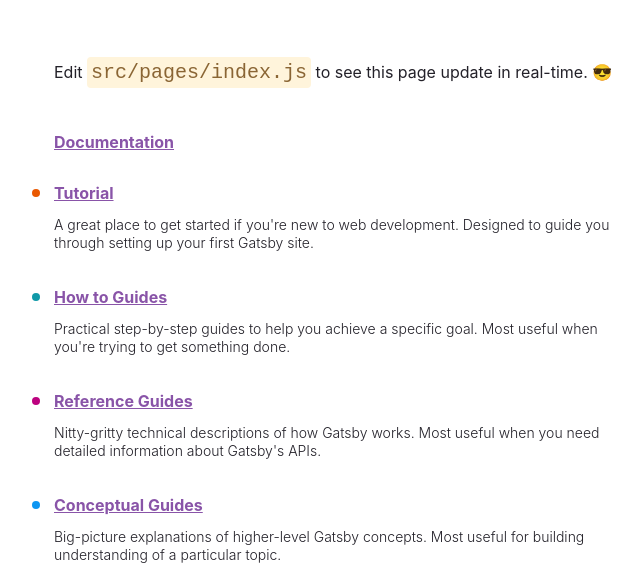
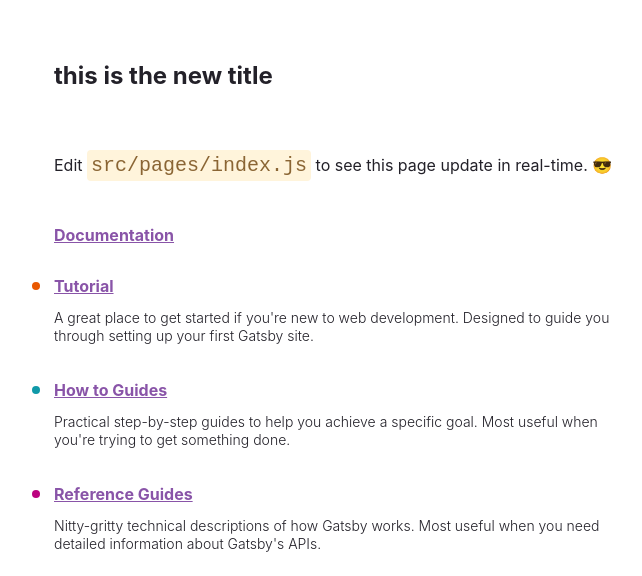
Before and after one commit to nguyentiennghi21295/Gitlab-, a Gatsby site: page / in a window 1280 px wide. Shown: the part 224-800 px from the top of the page, without its empty margins (50-692 px from the left). Built offline with nearby package versions, Linux system fonts and the light colour scheme; Gatsby itself is replaced by a stand-in of ours.

Commit message:
Update index.js

```diff
--- a/src/pages/index.js
+++ b/src/pages/index.js
@@ -131,6 +131,7 @@
         <br />
         <span style={headingAccentStyles}>— you just made a Gatsby site! 🎉🎉🎉</span>
       </h1>
+      <h2 style={headingStyles} > this is the new title </h2>
       <p style={paragraphStyles}>
         Edit <code style={codeStyles}>src/pages/index.js</code> to see this page
         update in real-time. 😎
```
